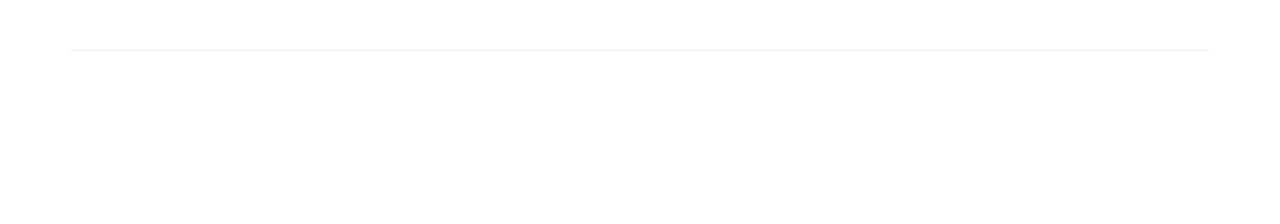
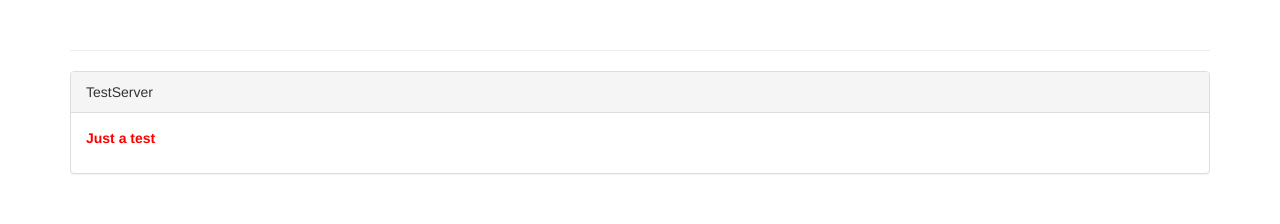
Before and after one commit to ArtemNikolaev/angular-the-complete-guide, an Angular app: page / in a window 1280 px wide. Shown: the top 224 px of the page. Built offline with nearby package versions, Linux system fonts and the light colour scheme.

Commit message:
66. Binding to Custom Properties

```diff
--- a/src/app/app.component.html
+++ b/src/app/app.component.html
@@ -3,7 +3,10 @@
   <hr>
   <div class="row">
     <div class="col-xs-12">
-      <app-server-element *ngFor="let serverElement of serverElements"></app-server-element>
+      <app-server-element
+        *ngFor="let serverElement of serverElements"
+        [element]="serverElement"
+      ></app-server-element>
     </div>
   </div>
 </div>
--- a/src/app/app.component.ts
+++ b/src/app/app.component.ts
@@ -6,7 +6,7 @@
   styleUrls: ['./app.component.css']
 })
 export class AppComponent {
-  serverElements = [];
+  serverElements = [{type: 'server', name: 'TestServer', content: 'Just a test'}];
 
 
 }
--- a/src/app/cockpit/cockpit.component.ts
+++ b/src/app/cockpit/cockpit.component.ts
@@ -15,18 +15,18 @@
   }
 
   onAddServer() {
-    this.serverElements.push({
-      type: 'server',
-      name: this.newServerName,
-      content: this.newServerContent
-    });
+    // this.serverElements.push({
+    //   type: 'server',
+    //   name: this.newServerName,
+    //   content: this.newServerContent
+    // });
   }
 
   onAddBlueprint() {
-    this.serverElements.push({
-      type: 'blueprint',
-      name: this.newServerName,
-      content: this.newServerContent
-    });
+    // this.serverElements.push({
+    //   type: 'blueprint',
+    //   name: this.newServerName,
+    //   content: this.newServerContent
+    // });
   }
 }
--- a/src/app/server-element/server-element.component.ts
+++ b/src/app/server-element/server-element.component.ts
@@ -1,4 +1,4 @@
-import { Component, OnInit } from '@angular/core';
+import { Component, Input, OnInit } from '@angular/core';
 
 @Component({
   selector: 'app-server-element',
@@ -6,6 +6,7 @@
   styleUrls: ['./server-element.component.css']
 })
 export class ServerElementComponent implements OnInit {
+  @Input() element: {type: string, name: string, content: string};
 
   constructor() { }
 
```
